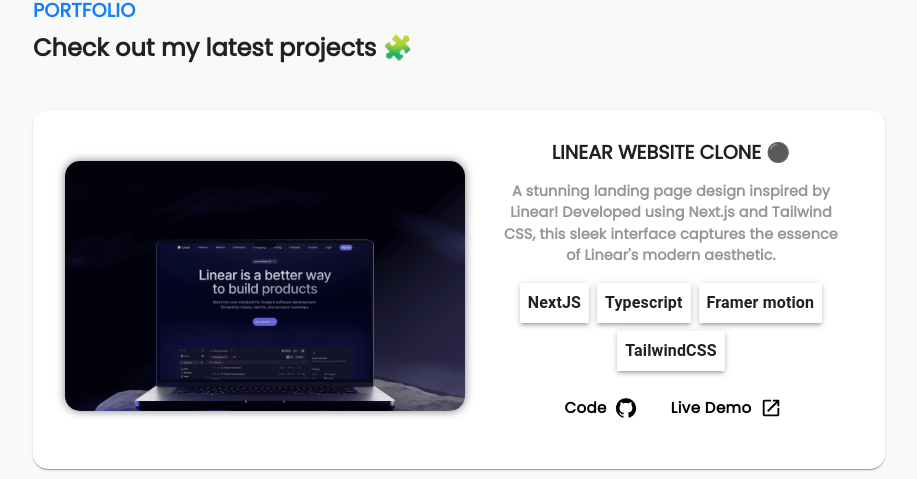
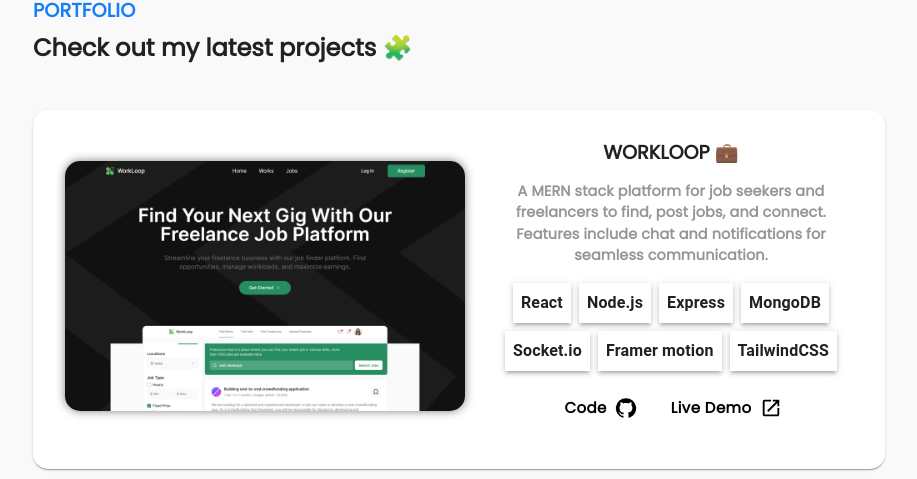
Before and after one commit to prajilk/portfolio, a React (Vite) app: page / in a window 1280 px wide. Shown: the part 1455-1934 px from the top of the page, without its empty margins (181-1098 px from the left). Built offline with nearby package versions, Linux system fonts and the light colour scheme.

Commit message:
added project workloop

```diff
--- a/src/Projects/Projects.js
+++ b/src/Projects/Projects.js
@@ -1,4 +1,13 @@
 const projectArray = [
+    {
+        title: 'WorkLoop 💼',
+        description: "A MERN stack platform for job seekers and freelancers to find, post jobs, and connect. Features include chat and notifications for seamless communication.",
+        techStack: ['React', 'Node.js', 'Express', 'MongoDB', 'Socket.io', 'Framer motion', 'TailwindCSS'],
+        codeLink: 'https://github.com/prajilk?tab=repositories',
+        demoLink: 'https://workloop.vercel.app',
+        imgPath: 'workloop.png',
+        scrollable: true
+    },
     {
         title: 'Linear Website Clone ⚫',
         description: "A stunning landing page design inspired by Linear! Developed using Next.js and Tailwind CSS, this sleek interface captures the essence of Linear's modern aesthetic.",
```
Also changed, not shown: public/images/workloop.png (added).
